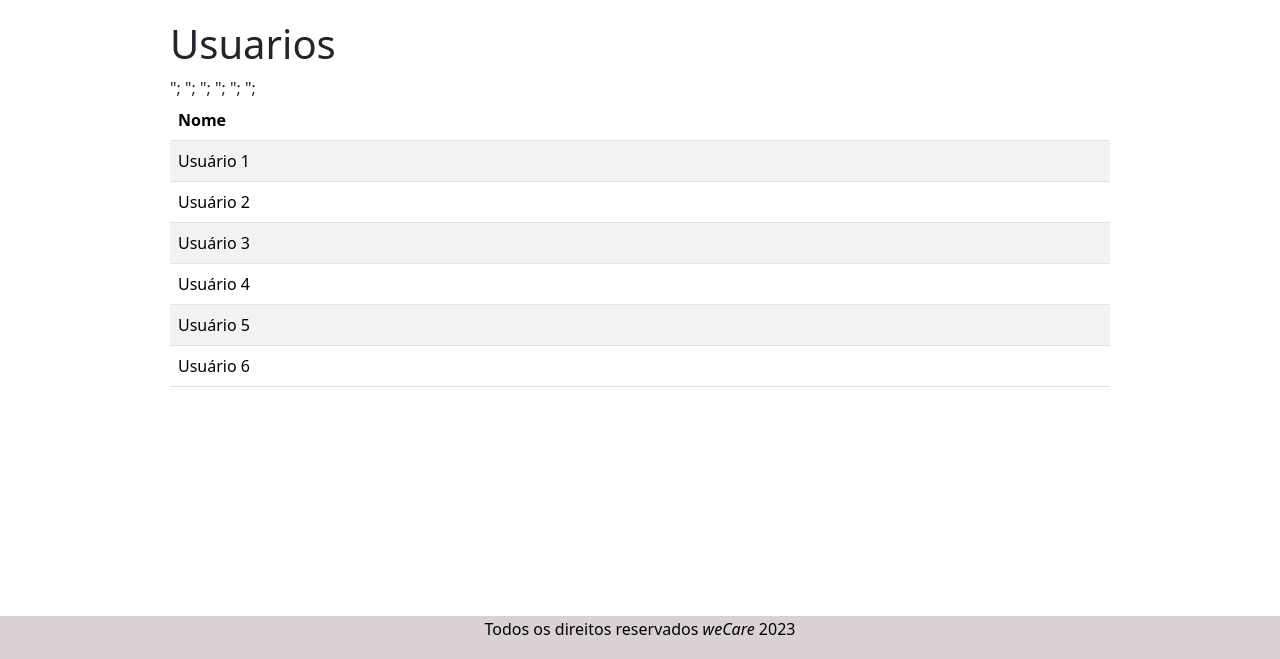
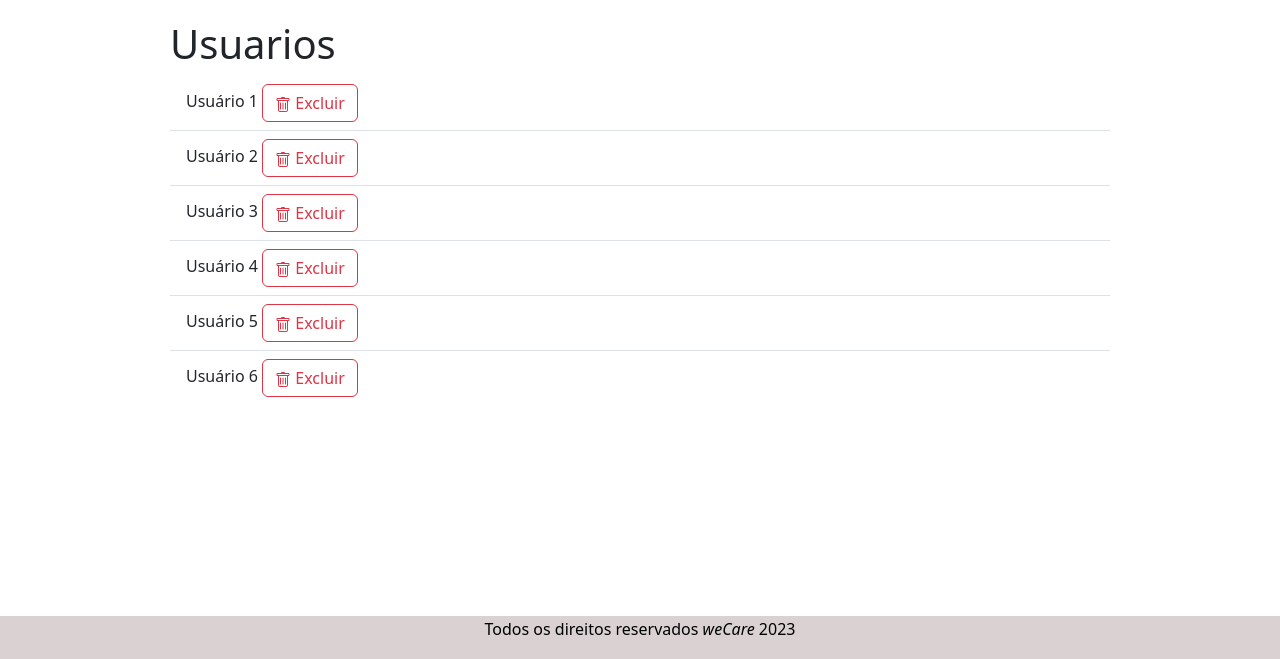
Before and after one commit to carlosadnsm/weCare, a PHP site: page /scripts/getCostumers.php in a window 1280 px wide. Shown: the part 141-800 px from the top of the page. Run offline with PHP 8.4, Linux system fonts and the light colour scheme; data comes from the database, SQL or seed files in the repository.

Commit message:
ossinho te amo

```diff
--- a/scripts/getCostumers.php
+++ b/scripts/getCostumers.php
@@ -34,6 +34,7 @@
     <script src="../script.js"></script>
 
 </head>
+
 <body>
 
     <header>
@@ -81,13 +82,7 @@
 
             <h1 class="fw-light">Usuarios</h1>
 
-                <table id="example" class="table table-striped" style="width:100%">
-                    <thead>
-                        <tr>
-                            <th>Nome</th>
-                        </tr>
-                    </thead>
-                    <tbody>
+            <ul class="list-group list-group-flush">
                 <?php
 
                 while ($row = $result->fetch()) {
@@ -96,18 +91,30 @@
 
 
                     echo <<<HTML
-                                            <tr>
-                                                <td>$nome</td>
-                                            </tr>";
+                                   <li class="list-group-item list-group-item-action"> $nome
+                            <button type="button" class="btn btn-outline-danger">
+                                <svg xmlns="http://www.w3.org/2000/svg" width="16" height="16" fill="currentColor" class="bi bi-trash"
+                                viewBox="0 0 16 16">
+                                <path
+                                    d="M5.5 5.5A.5.5 0 0 1 6 6v6a.5.5 0 0 1-1 0V6a.5.5 0 0 1 .5-.5Zm2.5 0a.5.5 0 0 1 .5.5v6a.5.5 0 0 1-1 0V6a.5.5 0 0 1 .5-.5Zm3 .5a.5.5 0 0 0-1 0v6a.5.5 0 0 0 1 0V6Z">
+                                </path>
+                                <path
+                                    d="M14.5 3a1 1 0 0 1-1 1H13v9a2 2 0 0 1-2 2H5a2 2 0 0 1-2-2V4h-.5a1 1 0 0 1-1-1V2a1 1 0 0 1 1-1H6a1 1 0 0 1 1-1h2a1 1 0 0 1 1 1h3.5a1 1 0 0 1 1 1v1ZM4.118 4 4 4.059V13a1 1 0 0 0 1 1h6a1 1 0 0 0 1-1V4.059L11.882 4H4.118ZM2.5 3h11V2h-11v1Z">
+                                </path>
+                                </svg>
+                                Excluir
+                            </button>
+                            </li>
                             HTML;
                 }
                 ?>
-                    </tbody>
-                </table>
+
+            </ul>
         </div>
     </main>
 </body>
 <footer class="fixed-bottom">
     <address>Todos os direitos reservados <cite>weCare</cite> 2023 </address>
 </footer>
+
 </html>
```
Lines whose indentation alone changed are shown as unchanged.
